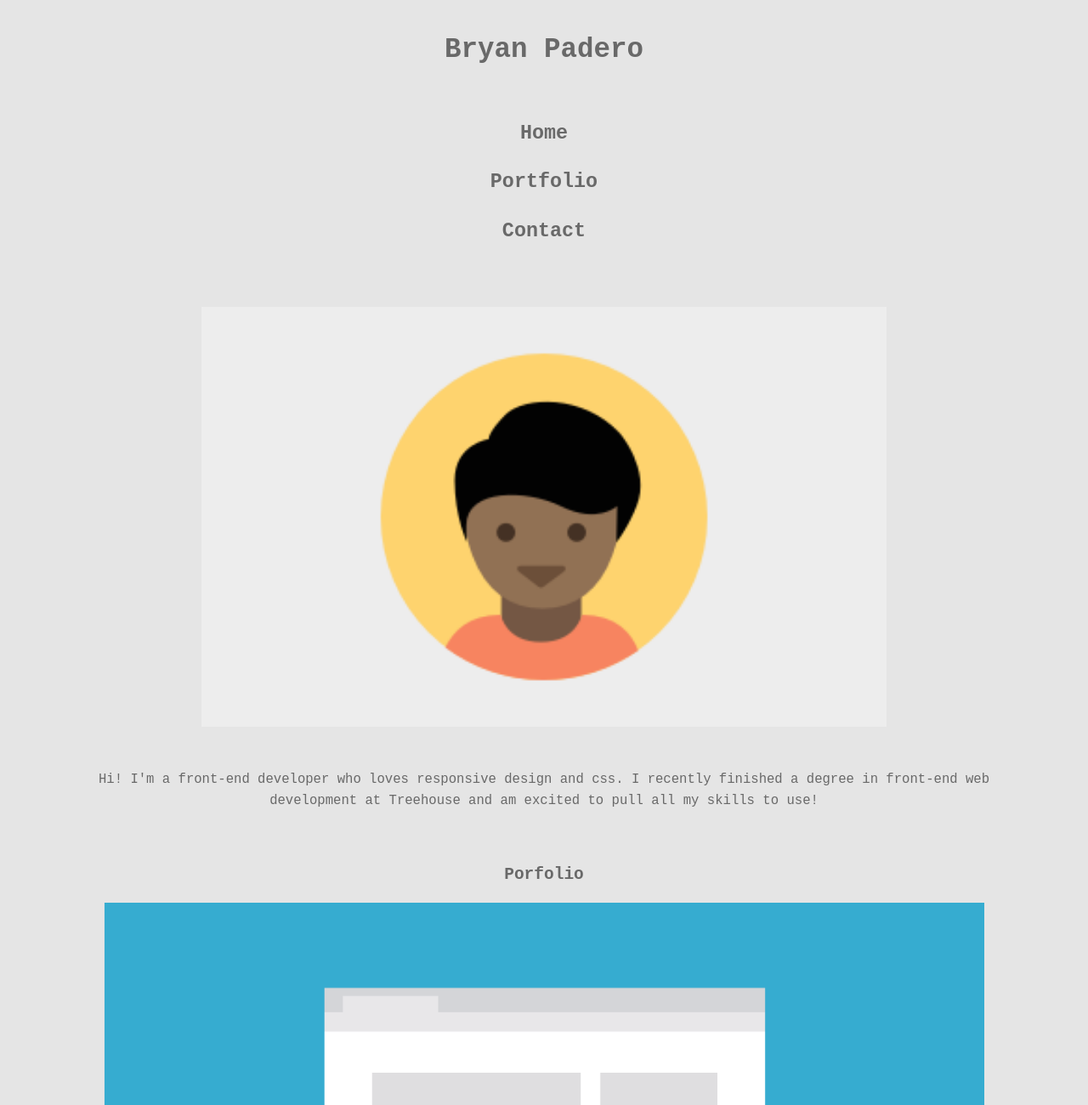
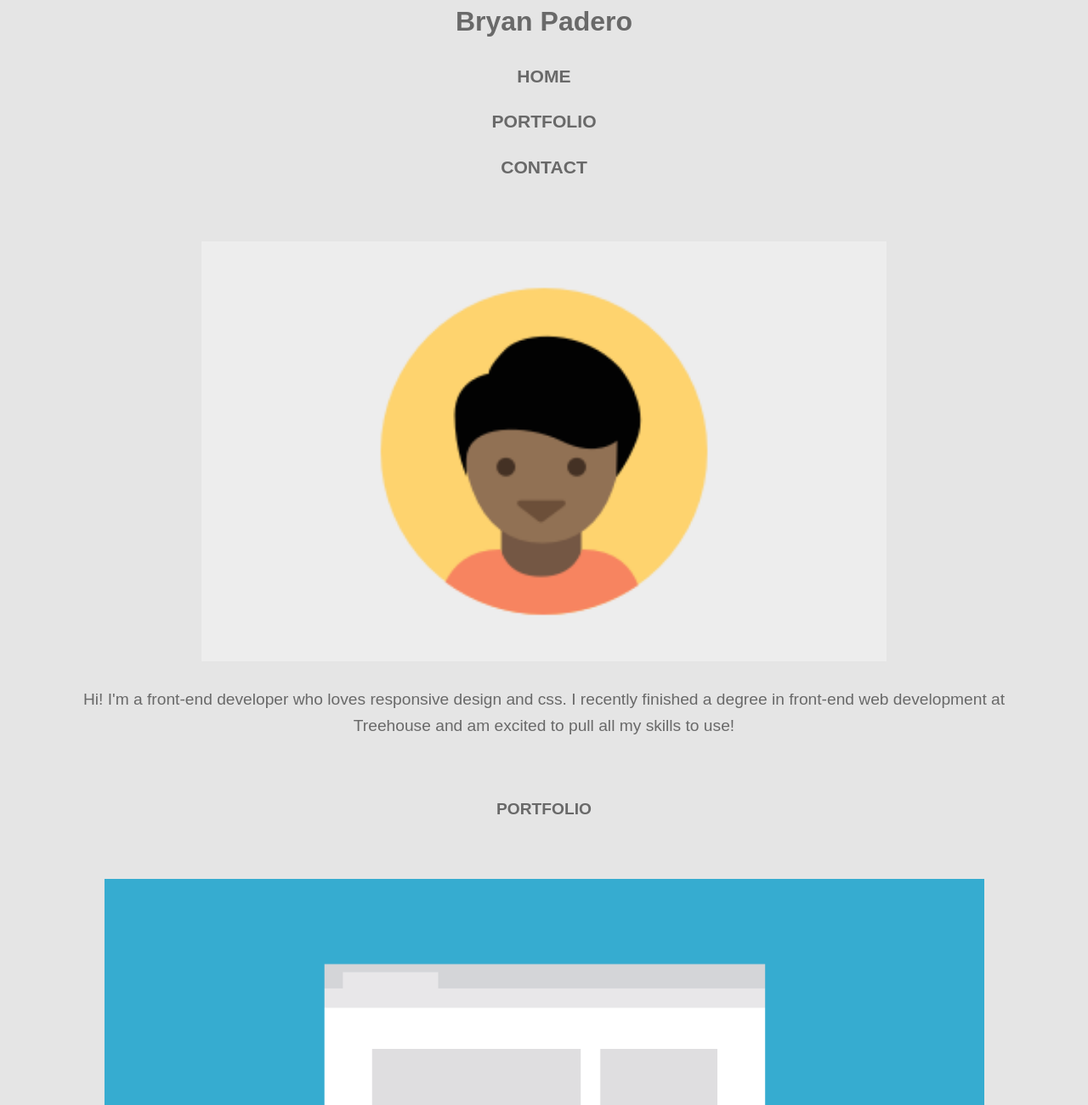
Before and after one commit to bryan-padero/personal-portfolio, a plain HTML site: page index.html in a window 1280 px wide. Shown: the top 1300 px of the page at 85% size. Drawn offline with Linux system fonts and the light colour scheme.

Commit message:
updated fonts and colors

```diff
--- a/css/style.css
+++ b/css/style.css
@@ -25,7 +25,7 @@ img {
 }
 
 h2 {
-  font-family: monospace;
+  font-family: sans-serif;
   text-align: center;
   padding-top: 1em;
   font-size: 1.5em;
@@ -36,7 +36,7 @@ p,
 a,
 span {
   text-align: center;
-  font-family: monospace;
+  font-family: sans-serif;
   font-size: 1.2em;
 }
 
@@ -75,29 +75,33 @@ h2 {
   padding-top: 50px;
 }
 
-
 .portfolio-images {
   width: 90%;
 }
 
 .profile-photo {
   width: 70%;
-  margin-bottom: 50px;
+  margin-bottom: 30px;
+}
+
+.h2-portfolio {
+  padding-bottom: 50px;
+  font-size: 1.2em;
+  font-weight: 800;
 }
 
 /* Navigation */
 
 .name {
   margin-top: 0;
-  padding: 1em 0;
-  font-size: 2.5em;
-  font-family: monospace;
+  font-size: 2em;
+  font-family: sans-serif;
 }
 
 .main-nav li {
-  font-family: monospace;
+  font-family: sans-serif;
   font-weight: 600;
-  font-size: 1.5em;
+  font-size: 1.1em;
   padding-bottom: 20px;
 }
 
@@ -113,12 +117,21 @@ h2 {
 }
 
 .foot-nav {
-  border-top: 1px solid black;
-  margin-top: 10px;
+  border-top: 1px solid rgba(128, 128, 128, 0.3);
+  margin-top: 60px;
 }
 
 .main-footer a {
-  display: inline;
+  display: inline-block;
   font-weight: 600;
   margin-left: 10px;
 }
+
+.main-footer p {
+  padding-bottom: 10px;
+}
+
+.contact {
+  font-size: 1.2em;
+  padding-bottom: 10px;
+}
--- a/index.html
+++ b/index.html
@@ -13,9 +13,9 @@
         <h1 class="name">Bryan Padero</h1>
         <nav class="main-nav">
           <ul>
-            <li><a href="#">Home</a></li>
-            <li><a href="#">Portfolio</a></li>
-            <li><a href="#">Contact</a></li>
+            <li><a href="#">HOME</a></li>
+            <li><a href="#">PORTFOLIO</a></li>
+            <li><a href="#">CONTACT</a></li>
           </ul>
         </nav>
       </div>
@@ -23,7 +23,7 @@
     <div class="container">
       <img src="img/responsive-layout-profile.png" alt="My Portfolio Profile Picture" class="profile-photo"/>
       <p>Hi! I'm a front-end developer who loves responsive design and css. I recently finished a degree in front-end web development at Treehouse and am excited to pull all my skills to use!</p>
-      <h2>Porfolio</h2>
+      <h2 class="h2-portfolio">PORTFOLIO</h2>
       <img src="img/portfolio-1.png" alt="Marketing Page Profile Image" class="portfolio-images"/>
       <h2>Marketing Page</h2>
       <p>This project shows the front page of a marketing website meant for a specific business I'm interested in.</p>
@@ -41,16 +41,16 @@
       <p>This project shows pictures from a recent trip to the viewer and allows them to easily navigate through photos.</p>
       <img src="img/portfolio-6.png" alt="Calculator Profile Image" class="portfolio-images"/>
       <h2>Calculator</h2>
-      <p>Someone can enter in the numbers they want and press big blue button and get the result."</p>
+      <p>Someone can enter in the numbers they want and press big blue button and get the result.</p>
     </div>
     <footer class="main-footer">
-      <h2>Contact</h2>
+      <h2 class="contact">CONTACT</h2>
       <p>If you're interested in chatting or want more information about what I've been working on, I'd love to hear from you!</p>
       <span>Phone</span> <a href="#">+971 56 5391239</a><br>
       <span>Email</span> <a href="#">bryanpadero@gmail.com</a>
       <nav class="foot-nav">
         <ul>
-          <li><a href="#">Bryan Padero</a></li>
+          <li><a href="index.html">Bryan Padero</a></li>
           <li><a href="#top">Back to top</a></li>
         </ul>
       </nav>
```
